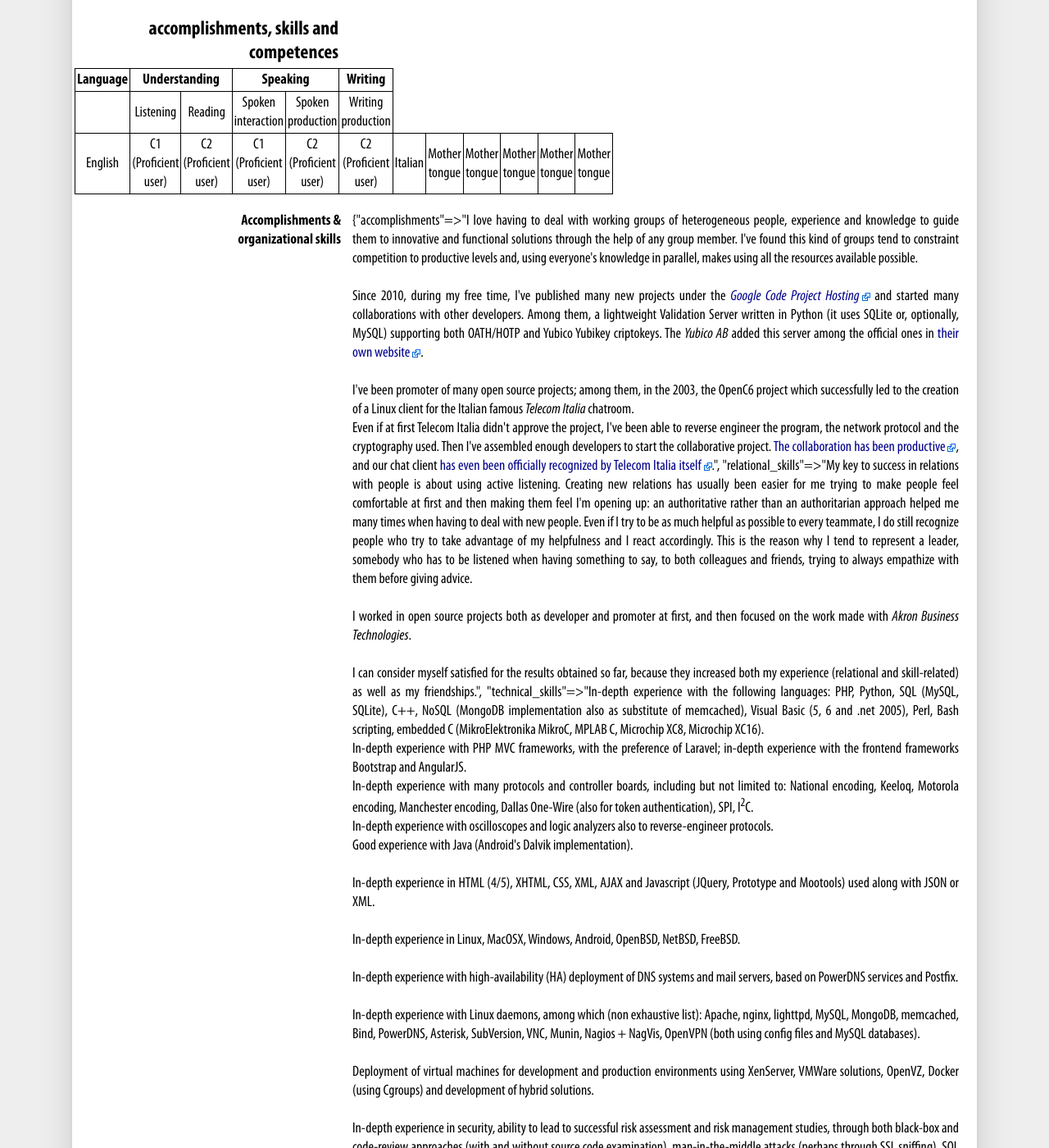
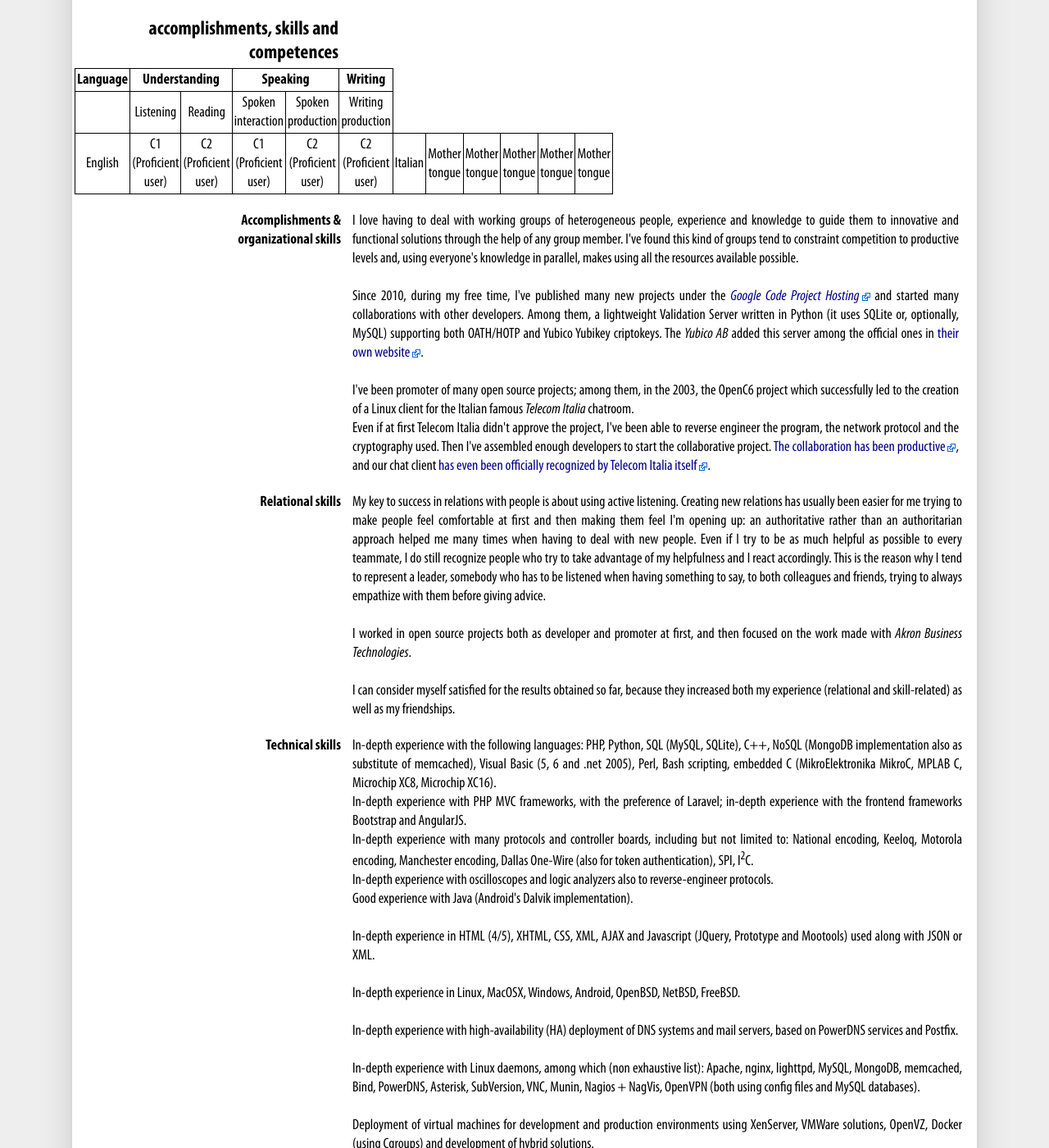
Before and after one commit to periloso/Resume, a Jekyll site: the page built from index.html, in a window 1280 px wide and 1400 px high, scrolled down 2161 px. Shown: the whole window at 82% size. Built offline with Jekyll 4.4.1, drawn with Linux system fonts in a browser that asks for light colours; some of the changed text lies outside the part shown.

Commit message:
no message

```diff
--- a/_includes/accomplishments.html
+++ b/_includes/accomplishments.html
@@ -36,7 +36,7 @@
     <table>
       <tr>
         <td>Accomplishments &<br />organizational skills</td>
-        <td>{{ site.data.accomplishments }}<td>
+        <td>{{ site.data.skills.accomplishments }}<td>
       </tr>
     </table>
   </div>
@@ -45,7 +45,7 @@
     <table>
       <tr>
         <td>Relational skills</td>
-        <td>{{ site.data.relational_skills }}</td>
+        <td>{{ site.data.skills.relational_skills }}</td>
       </tr>
     </table>
   </div>
@@ -54,7 +54,7 @@
     <table>
       <tr>
         <td>Technical skills</td>
-        <td>{{ site.data.technical_skills }}</td>
+        <td>{{ site.data.skills.technical_skills }}</td>
       </tr>
     </table>
   </div>
@@ -63,7 +63,7 @@
     <table>
       <tr>
         <td>Artistic skills</td>
-        <td>{{ site.data.artistic_skills }}</td>
+        <td>{{ site.data.skills.artistic_skills }}</td>
       </tr>
     </table>
   </div>-->
```
Also changed, not shown: _data/skills.json (renamed from _data/accomplishments.json).
